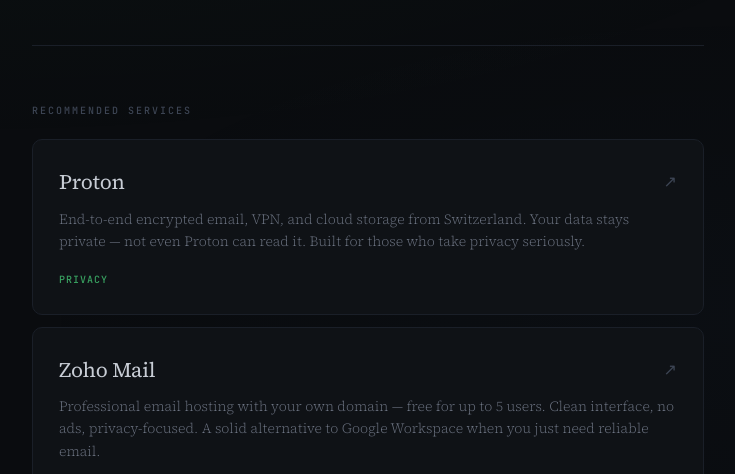
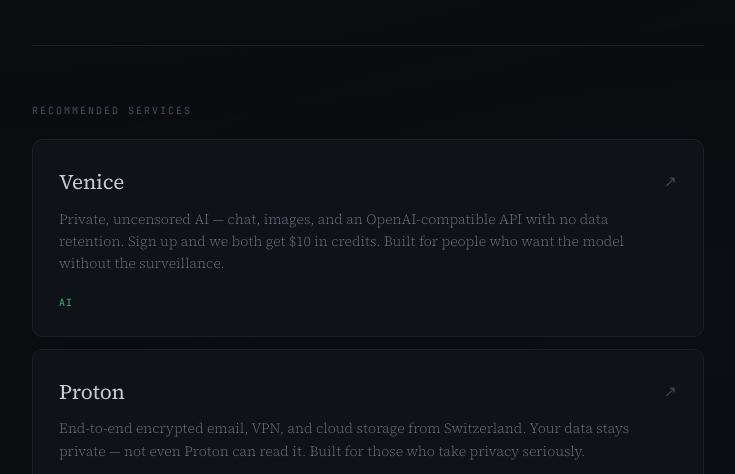
Before and after one commit to Mustard5/livingfractal.com, a website: page public/referrals.html in a window 1280 px wide. Shown: the part 326-800 px from the top of the page, without its empty margins (272-1007 px from the left). Drawn offline with Linux system fonts and the light colour scheme.

Commit message:
Add Venice.ai referral card to the referrals page.

```diff
--- a/public/referrals.html
+++ b/public/referrals.html
@@ -356,6 +356,15 @@
 
   <div class="cards">
 
+    <a class="card" href="https://venice.ai/chat?ref=crogkG" target="_blank" rel="noopener">
+      <div class="card-top">
+        <span class="card-name">Venice</span>
+        <span class="card-arrow">↗</span>
+      </div>
+      <p class="card-desc">Private, uncensored AI — chat, images, and an OpenAI-compatible API with no data retention. Sign up and we both get $10 in credits. Built for people who want the model without the surveillance.</p>
+      <span class="card-tag">AI</span>
+    </a>
+
     <a class="card" href="https://pr.tn/ref/5XBVZGVYNBG0" target="_blank" rel="noopener">
       <div class="card-top">
         <span class="card-name">Proton</span>
```
